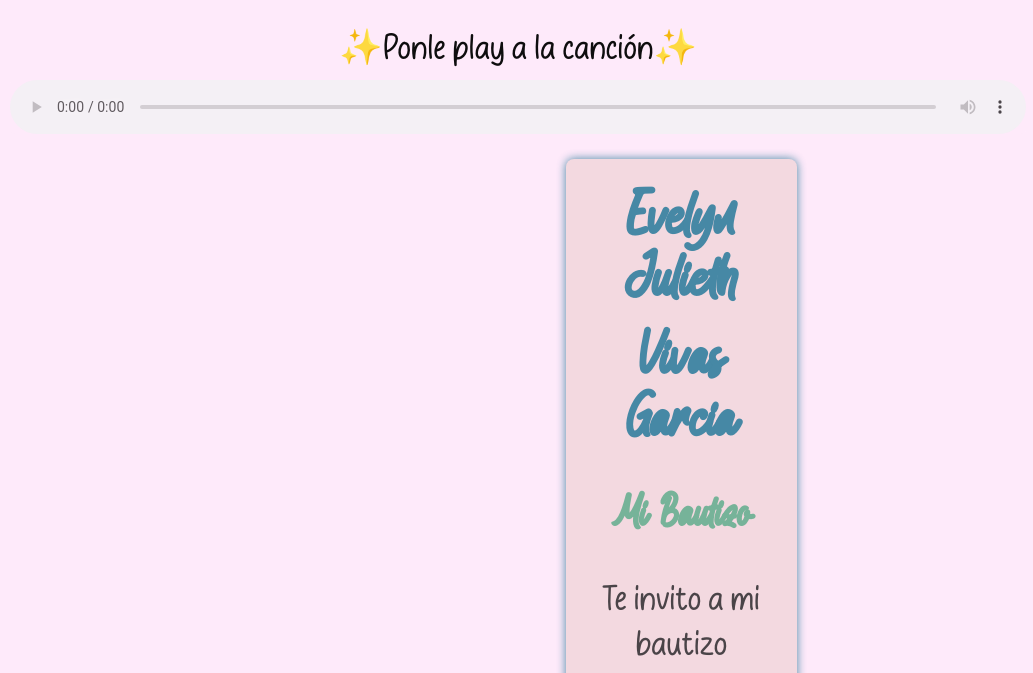
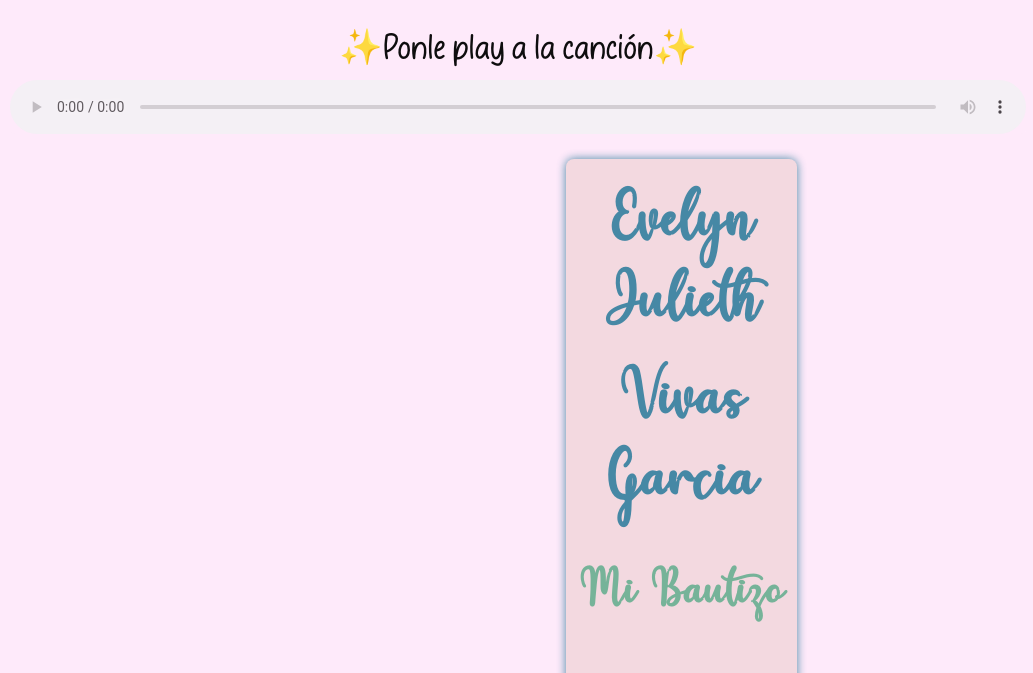
Before and after one commit to LizethDv/July, a plain HTML site: page index.html in a window 1280 px wide. Shown: the top 673 px of the page, without its empty margins (122-1155 px from the left). Drawn offline with Linux system fonts and the light colour scheme.

Commit message:
Update hello styles.css

```diff
--- a/styles.css
+++ b/styles.css
@@ -4,8 +4,8 @@
 }
 
 @font-face {
-    font-family: Modellista;
-    src: url(fuentes/Modellista.otf);
+    font-family: hello;
+    src: url(fuentes/hello.otf);
 }
 
 @font-face {
@@ -62,7 +62,7 @@ body {
 }
 
 h1 {
-    font-family: Modellista;
+    font-family: hello;
     font-size: 2.5em;
     margin: 1rem;
     text-align: center;
@@ -71,7 +71,7 @@ h1 {
 }
 
 h2 {
-    font-family: Modellista;
+    font-family: hello;
     text-align: center;
     color: #49A078;
     font-size: 2rem;
```
